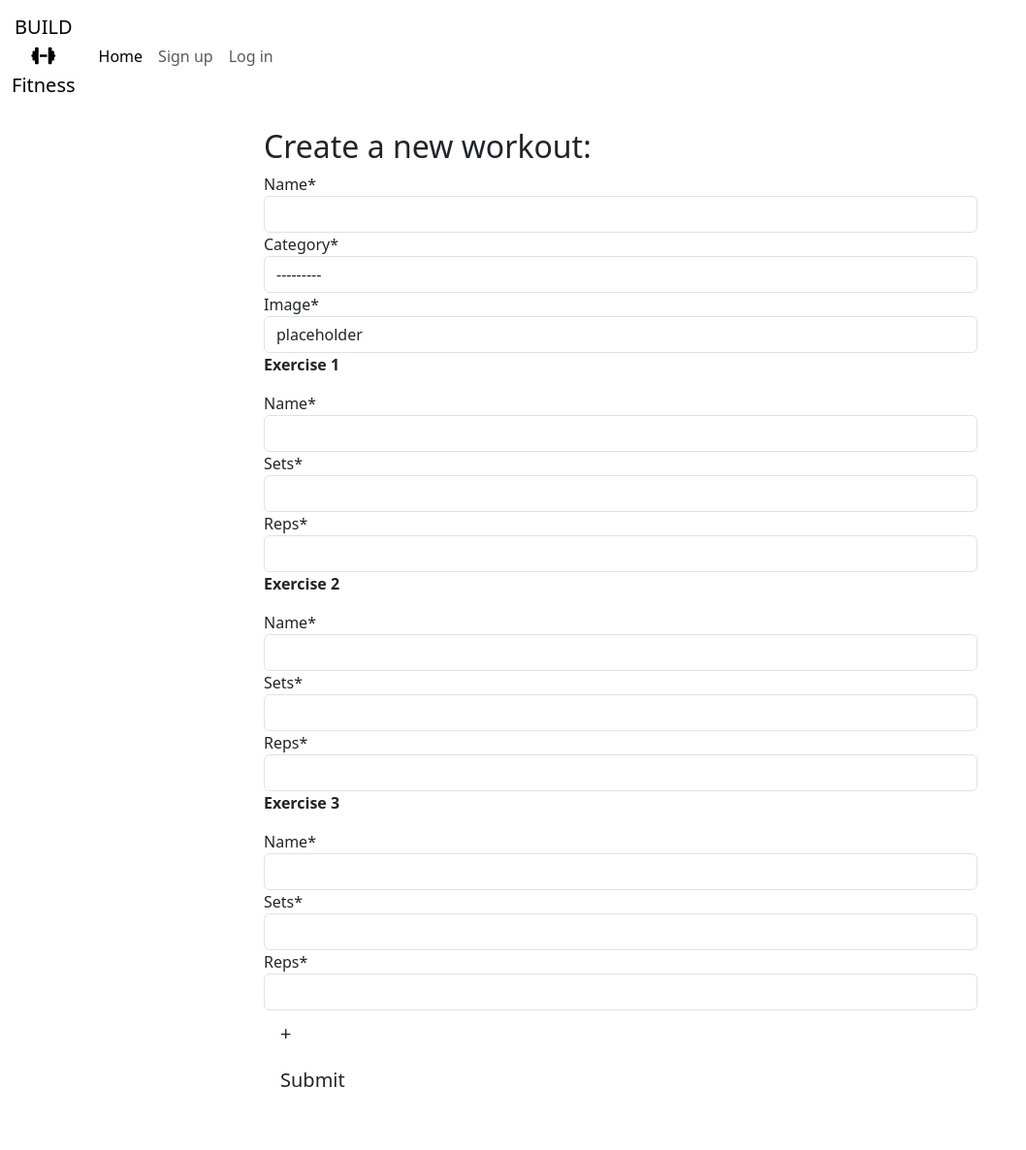
After one commit to mariacjones1/build-fitness, a Django app: page /new_workout/ in a window 1280 px wide. The commit adds this page. Shown: the whole page at 97% size, without its empty margins (0-1058 px from the left). Run offline with Django 3.2, Linux system fonts and the light colour scheme; data that the repository does not hold is empty; some libraries are stand-ins or nearby versions.

Commit message:
Add ability for users to create new workouts

```diff
--- a/planner/admin.py
+++ b/planner/admin.py
@@ -15,7 +15,7 @@ class WorkoutAdmin(admin.ModelAdmin):
     list_filter = ('created_on', 'category')
     list_display = ('name', 'slug', 'category', 'created_on')
     search_fields = ['name']
-    inlines = [ExerciseAdmin]
+    inlines = [ExerciseAdmin,]
 
 
 @admin.register(Category)
--- a/planner/forms.py
+++ b/planner/forms.py
@@ -1,4 +1,4 @@
-from .models import Comment
+from .models import Comment, Workout, Exercise
 from django import forms
 
 
@@ -6,3 +6,48 @@ class CommentForm(forms.ModelForm):
     class Meta:
         model = Comment
         fields = ('body',)
+
+
+class NewWorkoutForm(forms.ModelForm):
+    class Meta:
+        model = Workout
+        fields = ('name', 'category', 'image',)
+
+
+class ExerciseForm(forms.ModelForm):
+    class Meta:
+        model = Exercise
+        fields = (
+            'name',
+            'sets',
+            'reps',
+        )
+
+
+# ExerciseFormSet = forms.inlineformset_factory(
+#     Workout, Exercise, form=ExerciseForm, extra=3)
+
+
+# class WorkoutForm(forms.ModelForm):
+#     class Meta:
+#         model = Workout
+#         fields = ('name', 'category', 'image',)
+
+#     template_name = "new_workout.html"
+
+#     def __init__(self, *args, **kwargs):
+#         self.formset = ExerciseFormSet(*args, **kwargs)
+#         super(WorkoutForm, self).__init__(*args, **kwargs)
+
+#     def get_context(self):
+#         context = super().get_context()
+#         context['formset'] = self.formset
+#         return context
+
+#     def save(self, commit=True):
+#         instance = super().save(commit=False)
+#         self.formset.instance = instance
+#         if self.formset.is_valid():
+#             instance.save()
+#             self.formset.save()
+#         return instance
--- a/planner/models.py
+++ b/planner/models.py
@@ -54,15 +54,15 @@ class Workout(models.Model):
 
 class Exercise(models.Model):
     id = models.BigAutoField(primary_key=True)
-    name = models.CharField(max_length=50, unique=True)
+    name = models.CharField(max_length=50)
     sets = models.IntegerField(
         validators=[MinValueValidator(1), MaxValueValidator(5)],
-        null=True, blank=True)
+        null=True)
     reps = models.IntegerField(
         validators=[MinValueValidator(1), MaxValueValidator(15)],
-        null=True, blank=True)
+        null=True)
     workout = models.ForeignKey(
-        Workout, on_delete=models.CASCADE, related_name="exercises", null=True)
+        Workout, on_delete=models.CASCADE, related_name="exercises")
 
     class Meta:
         ordering = ["name"]
@@ -74,6 +74,9 @@ class Exercise(models.Model):
 class UserProfile(models.Model):
     user = models.OneToOneField(User, on_delete=models.CASCADE)
     role = models.IntegerField(choices=ROLES, default=1)
+
+    def __str__(self):
+        return self.name
 
 
 @receiver(post_save, sender=User)
--- a/planner/urls.py
+++ b/planner/urls.py
@@ -5,9 +5,12 @@ from django.urls import path, include
 urlpatterns = [
     path("", views.homepage, name="home"),
     path("workouts/", views.WorkoutList.as_view(), name="workouts"),
-    path("workouts/<category_name>/", views.CategoryList.as_view(), name="category"),
+    path("workouts/<category_name>/", views.CategoryList.as_view(),
+         name="category"),
+    path("new_workout/", views.create_workout, name="new_workout"),
     path("<slug:slug>/", views.WorkoutDetail.as_view(), name="workout_detail"),
     path("save/<slug:slug>", views.SaveWorkout.as_view(), name="workout_save"),
-    path("complete/<slug:slug>", views.CompleteWorkout.as_view(), name="workout_complete"),
+    path("complete/<slug:slug>", views.CompleteWorkout.as_view(),
+         name="workout_complete"),
     path('accounts/', include('allauth.urls')),
 ]
--- a/planner/views.py
+++ b/planner/views.py
@@ -2,8 +2,11 @@ from django.shortcuts import render, get_object_or_404, reverse
 from django.views import generic, View
 from django.template import RequestContext
 from django.http import HttpResponseRedirect
+from django.forms import inlineformset_factory
+from django.utils.text import slugify
+from django.contrib import messages
 from .models import Workout, Category
-from .forms import CommentForm
+from .forms import *
 
 
 def homepage(request):
@@ -117,3 +120,45 @@ class CompleteWorkout(View):
         else:
             workout.completed.add(request.user)
         return HttpResponseRedirect(reverse('workout_detail', args=[slug]))
+
+
+def create_workout(request):
+    ExerciseFormSet = inlineformset_factory(
+        Workout,
+        Exercise,
+        form=ExerciseForm,
+        extra=0,
+        min_num=3,
+        validate_min=True,
+        max_num=10,
+        can_delete=False)
+    workout_form = NewWorkoutForm()
+    exercise_formset = ExerciseFormSet(instance=Workout())
+    if request.method == 'POST':
+        workout_form = NewWorkoutForm(request.POST, request.FILES)
+        exercise_formset = ExerciseFormSet(request.POST, request.FILES)
+        if workout_form.is_valid():
+            workout_form.instance.author = request.user
+            workout_form.instance.slug = slugify(workout_form.instance.name)
+            workout = workout_form.save(commit=False)
+            print(exercise_formset)
+            if exercise_formset.is_valid():
+                workout.save()
+                for exercise in exercise_formset:
+                    exercise.instance.workout = workout
+                    exercise.save()
+                messages.success(request, 'Workout created')
+                return HttpResponseRedirect(reverse('home'))
+
+    else:
+        workout_form = NewWorkoutForm()
+        exercise_formset = ExerciseFormSet(instance=Workout())
+
+    return render(
+        request,
+        "new_workout.html",
+        {
+            "workout_form": workout_form,
+            "exercise_formset": exercise_formset,
+        },
+    )
--- a/static/css/style.css
+++ b/static/css/style.css
@@ -10,3 +10,7 @@
 .liked {
     color: #b02a37;
 }
+
+.hidden {
+    display: none;
+}
--- /dev/null
+++ b/static/js/script.js
@@ -0,0 +1,21 @@
+const addFormBtn = document.getElementById('add-form')
+const totalNewForms = document.getElementById('id_exercises-TOTAL_FORMS')
+const currentExerciseForms = document.getElementsByClassName('exercise-form')
+
+addFormBtn.addEventListener('click', add_new_form)
+
+function add_new_form(event) {
+    if (event) {
+        event.preventDefault()
+    }
+
+    let currentFormCount = currentExerciseForms.length
+    const exercisesList = document.getElementById('exercises')
+    const copyEmptyForm = document.getElementById('empty-form').cloneNode(true)
+    copyEmptyForm.setAttribute('class', 'exercise-form')
+    copyEmptyForm.setAttribute('id', `form-${currentFormCount}`)
+    const regex = new RegExp('__prefix__', 'g')
+    copyEmptyForm.innerHTML = copyEmptyForm.innerHTML.replace(regex, currentFormCount)
+    totalNewForms.setAttribute('value', currentFormCount + 1)
+    exercisesList.append(copyEmptyForm)
+}
--- a/templates/base.html
+++ b/templates/base.html
@@ -41,6 +41,9 @@
                     <li class="nav-item">
                         <a class="nav-link" href="{% url 'account_logout' %}">Log out</a>
                     </li>
+                    <li class="nav-item">
+                        <a class="nav-link" href="{% url 'new_workout' %}">New workout</a>
+                    </li>
                     {% else %}
                     <li class="nav-item">
                         <a class="nav-link" href="{% url 'account_signup' %}">Sign up</a>
@@ -68,6 +71,7 @@
     <script src="https://cdn.jsdelivr.net/npm/bootstrap@5.3.1/dist/js/bootstrap.bundle.min.js"
         integrity="sha384-HwwvtgBNo3bZJJLYd8oVXjrBZt8cqVSpeBNS5n7C8IVInixGAoxmnlMuBnhbgrkm" crossorigin="anonymous">
     </script>
+    <script src="{% static 'js/script.js' %}"></script>
 </body>
 
 </html>
--- /dev/null
+++ b/templates/new_workout.html
@@ -0,0 +1,33 @@
+{% extends "base.html" %}
+
+{% block content %}
+
+{% load crispy_forms_tags %}
+
+<div class="container">
+    <div class="row">
+        <div class="col-md-8 mt-3 offset-md-2" id="form-container">
+            <h2>Create a new workout:</h2>
+            <form method="POST">
+                {% csrf_token %}
+                {{ workout_form | crispy }}
+                {{ exercise_formset.management_form }}
+                <div id="exercises">
+                    {% for exercise in exercise_formset %}
+                    <div class="exercise-form">
+                        <p><strong>Exercise {{ forloop.counter }}</strong></p>
+                        {{ exercise | crispy }}
+                    </div>
+                    {% endfor %}
+                </div>
+
+                <div id="empty-form" class="hidden">{{ exercise_formset.empty_form.as_p }}</div>
+                <button type="button" id="add-form" class="btn btn-lg add-form">+</button>
+                <br>
+                <button type="submit" class="btn btn-signup btn-lg">Submit</button>
+            </form>
+        </div>
+    </div>
+</div>
+
+{% endblock content %}
```
Also changed, not shown: README.md, planner/migrations/0013_alter_exercise_name.py (added), planner/migrations/0014_auto_20230825_1031.py (added).
